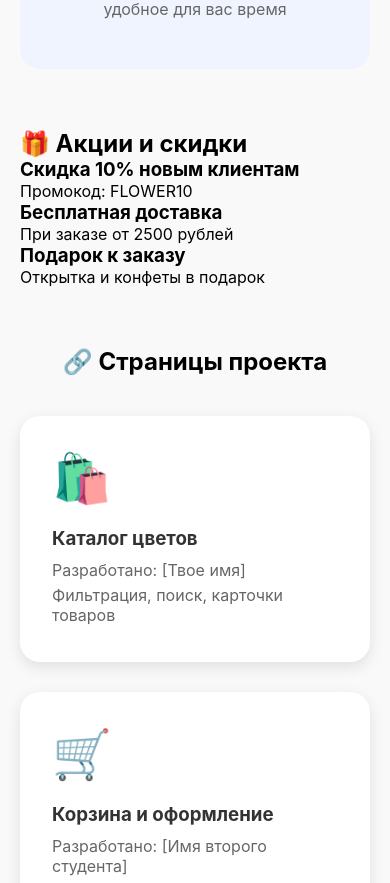
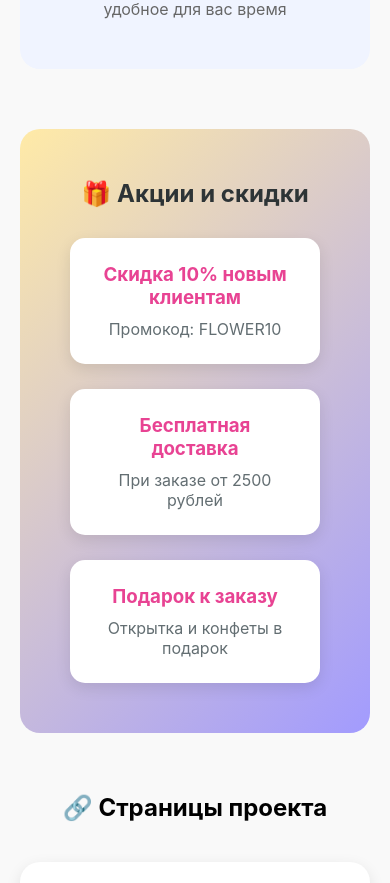
Before and after one commit to anat1919/practice-project, a React (Create React App) app: page / in a window 390 px wide. Shown: the part 3909-4792 px from the top of the page. Built offline with nearby package versions, Linux system fonts and the light colour scheme.

Commit message:
Update MainPage.css
Добавила стили на главную страницу

```diff
--- a/src/pages/common/MainPage.css
+++ b/src/pages/common/MainPage.css
@@ -368,4 +368,40 @@
   .how-it-works {
     padding: 30px 20px;
   }
+  /* === Стили для блока "Акции" добавила [ЕЕ ИМЯ] === */
+.promotions {
+  background: linear-gradient(135deg, #FFEAA7, #a29bfe);
+  padding: 50px;
+  border-radius: 20px;
+  margin: 40px 0;
+  text-align: center;
 }
+
+.promotions h2 {
+  color: #2d3436;
+  margin-bottom: 30px;
+}
+
+.promotions-grid {
+  display: grid;
+  grid-template-columns: repeat(auto-fit, minmax(250px, 1fr));
+  gap: 25px;
+}
+
+.promo-card {
+  background: white;
+  padding: 25px;
+  border-radius: 15px;
+  box-shadow: 0 5px 15px rgba(0,0,0,0.1);
+}
+
+.promo-card h3 {
+  color: #e84393;
+  margin-bottom: 10px;
+}
+
+.promo-card p {
+  color: #636e72;
+}
+
+}
```
